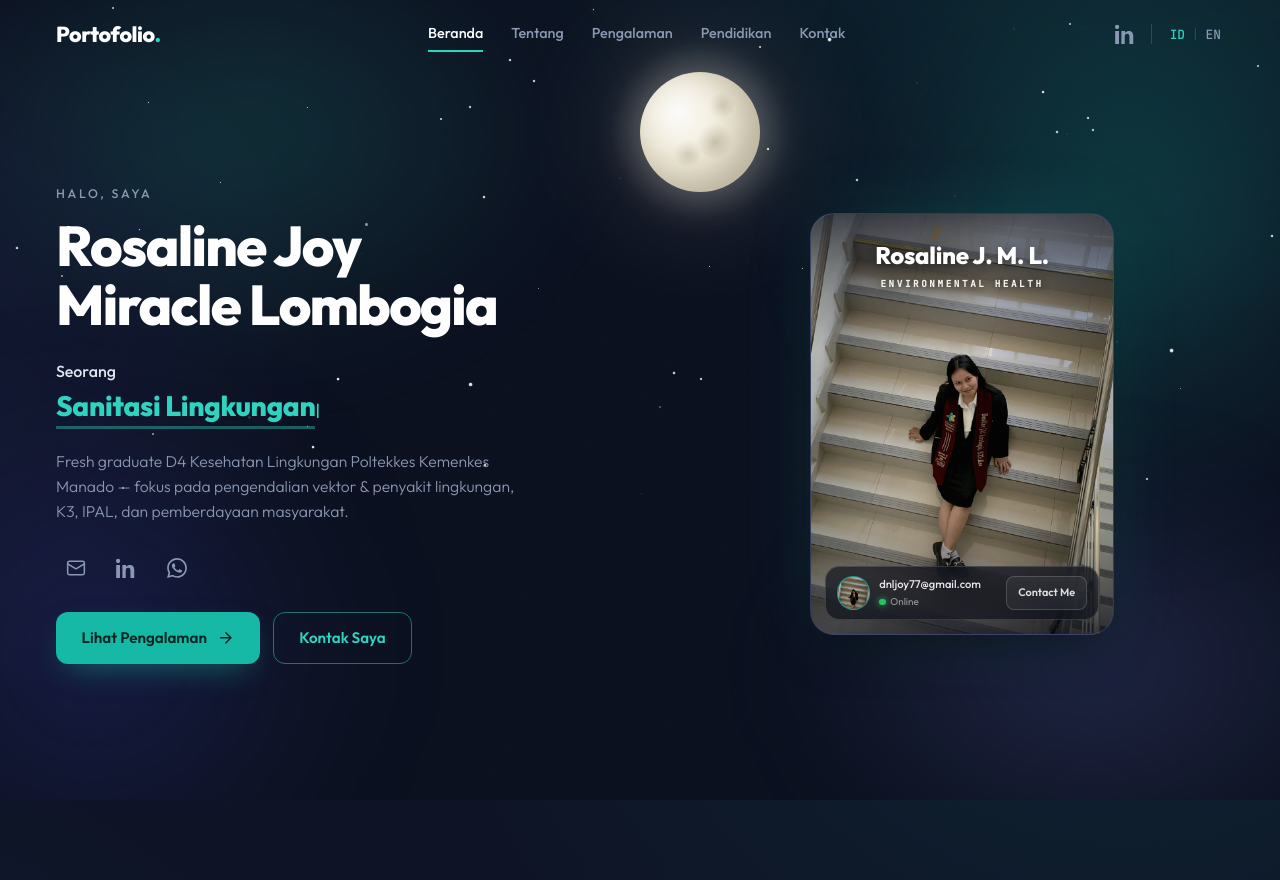
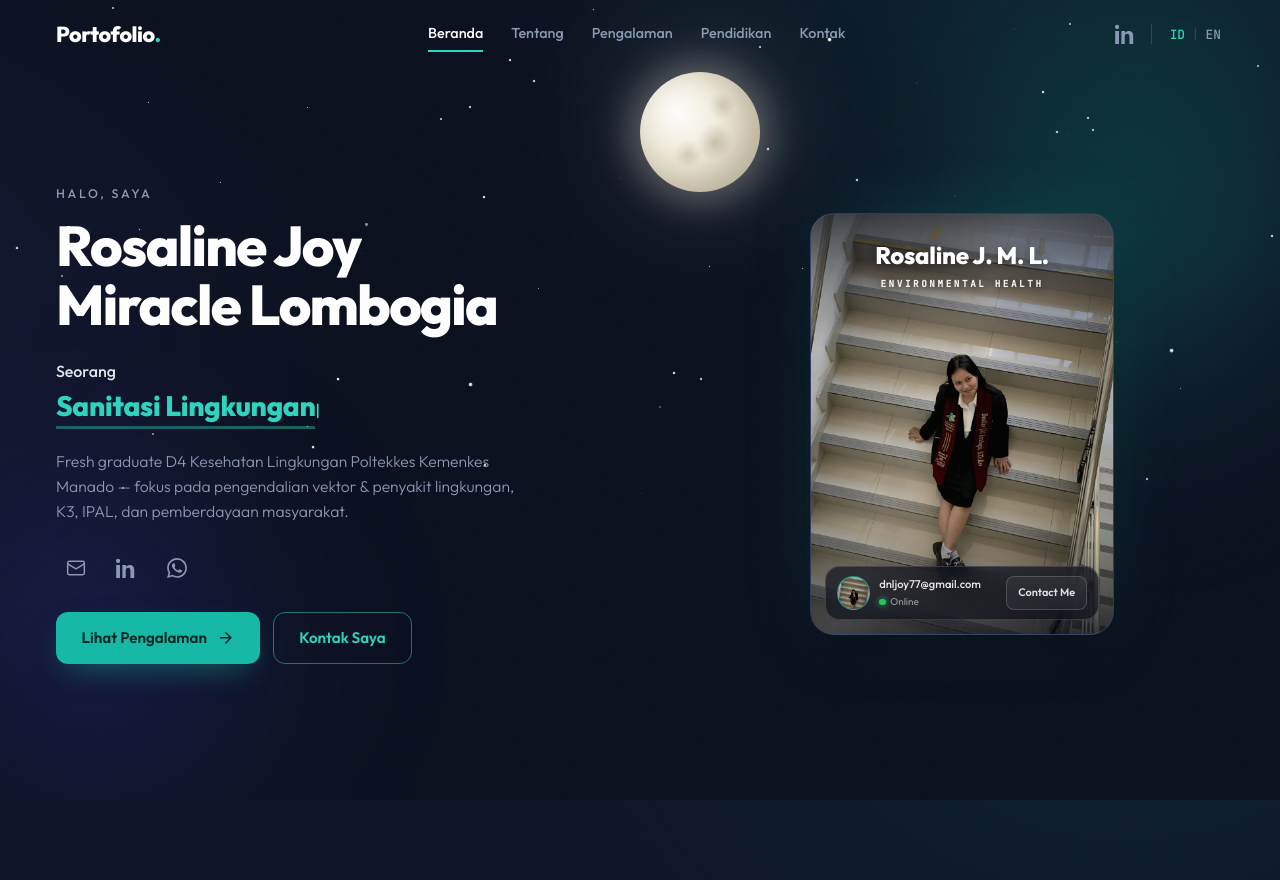
Before and after one commit to SkylizBarBar10/Portofolio-Rosaline, a plain HTML site: page index.html in a window 1280 px wide. Shown: the top 880 px of the page. Drawn offline with Linux system fonts and the light colour scheme.

Commit message:
Update index.html

```diff
--- a/index.html
+++ b/index.html
@@ -13,6 +13,13 @@
   <noscript><style>.reveal { opacity: 1 !important; transform: none !important; }</style></noscript>
 </head>
 <body>
+
+  <!-- Langit penuh halaman: bintang + bulan + pita aurora (fixed, di belakang konten) -->
+  <div class="sky" id="sky" aria-hidden="true">
+    <div class="ribbon ribbon-1"></div>
+    <div class="ribbon ribbon-2"></div>
+    <div class="moon"></div>
+  </div>
 
   <!-- ══════════ NAVBAR ══════════ -->
   <header class="navbar" id="navbar">
@@ -51,10 +58,6 @@
   <section class="hero" id="beranda">
     <div class="hero-glow hero-glow-1"></div>
     <div class="hero-glow hero-glow-2"></div>
-    <div class="aurora aurora-1"></div>
-    <div class="aurora aurora-2"></div>
-    <!-- Langit: bulan + bintang jatuh (diisi oleh JS) -->
-    <div class="sky" id="sky" aria-hidden="true"><div class="moon"></div></div>
     <div class="container hero-inner">
       <div class="hero-text">
         <p class="hero-greet reveal" data-i18n="hero_greet">Halo, Saya</p>
```
